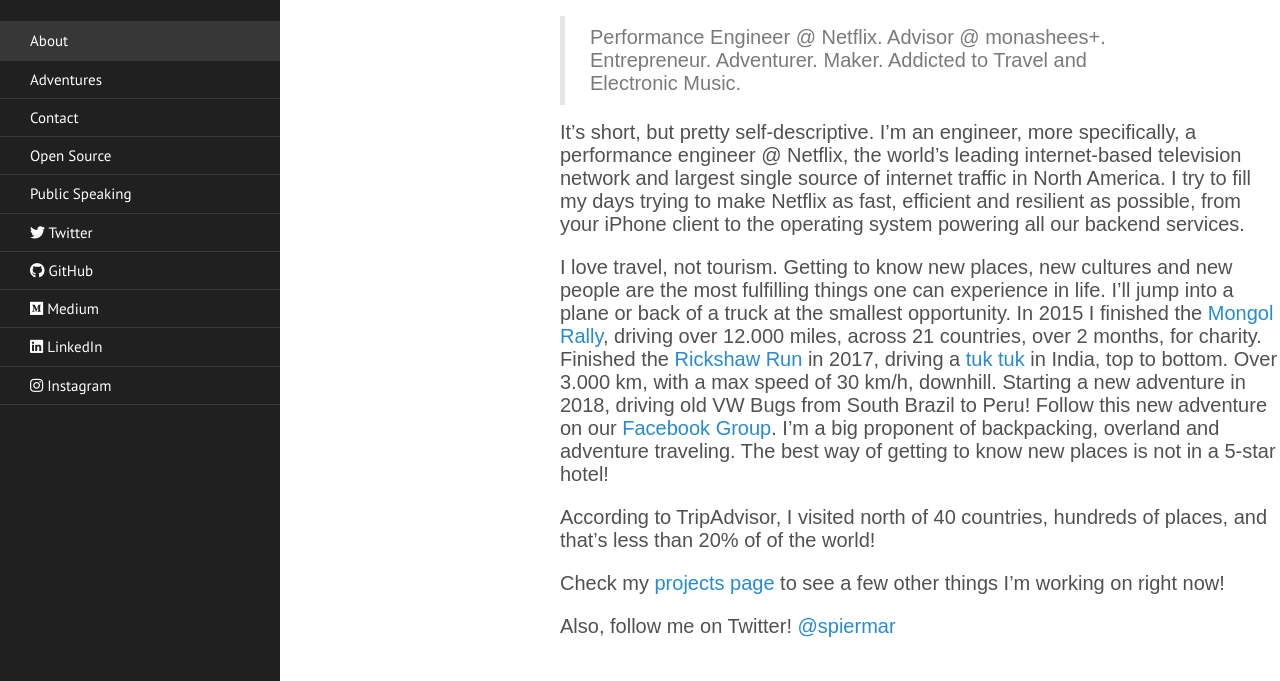
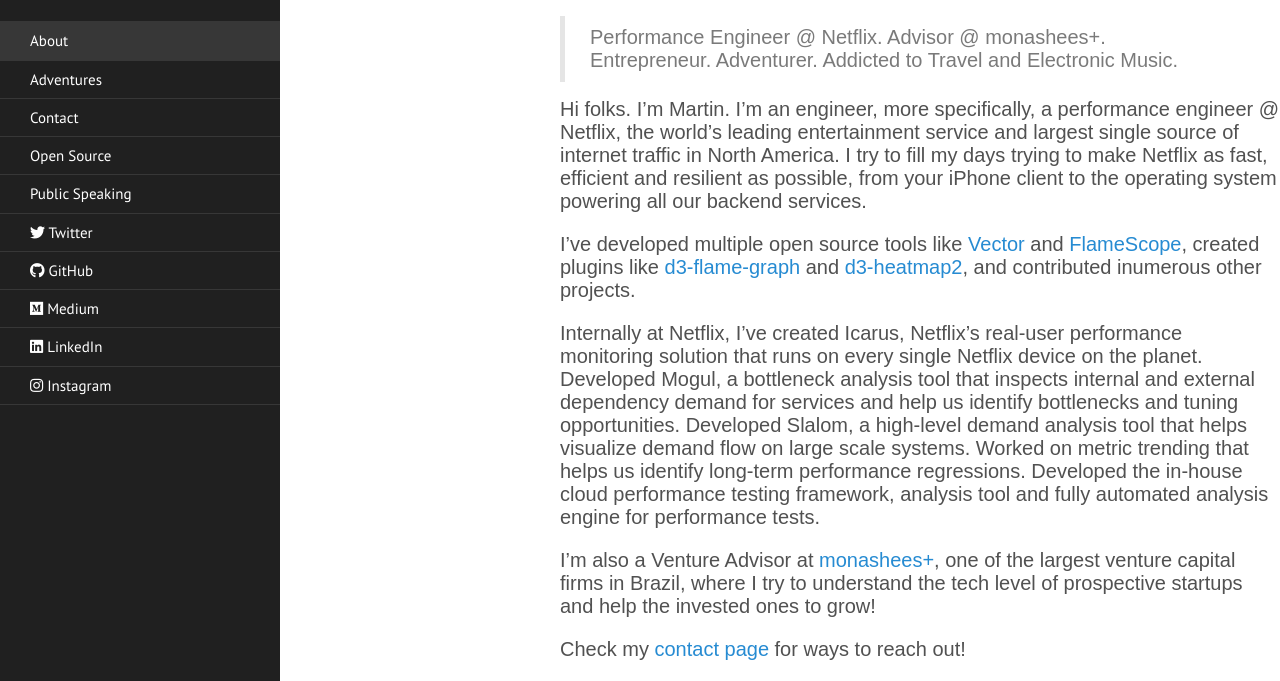
Before and after one commit to spiermar/spiermar.github.io, a Jekyll site: the page built from index.md, in a window 1280 px wide and 957 px high, cut to the strip 276-957 px from the top of the window. Built offline with Jekyll 4.4.1, drawn with Linux system fonts in a browser that asks for light colours; nearby versions of some CDN libraries.

Commit message:
refactor: updating about page

```diff
--- a/index.md
+++ b/index.md
@@ -5,14 +5,14 @@
 
 <img alt src="http://www.gravatar.com/avatar/13a1278641724c45dd69b15077c7b7a1.png?s=140" class="avatar" width="140">
 
-> Performance Engineer @ Netflix. Advisor @ monashees+. Entrepreneur. Adventurer. Maker. Addicted to Travel and Electronic Music.
+> Performance Engineer @ Netflix. Advisor @ monashees+. Entrepreneur. Adventurer. Addicted to Travel and Electronic Music.
 
-It’s short, but pretty self-descriptive. I’m an engineer, more specifically, a performance engineer @ Netflix, the world's leading internet-based television network and largest single source of internet traffic in North America. I try to fill my days trying to make Netflix as fast, efficient and resilient as possible, from your iPhone client to the operating system powering all our backend services.
+Hi folks. I’m Martin. I’m an engineer, more specifically, a performance engineer @ Netflix, the world's leading entertainment service and largest single source of internet traffic in North America. I try to fill my days trying to make Netflix as fast, efficient and resilient as possible, from your iPhone client to the operating system powering all our backend services.
 
-I love travel, not tourism. Getting to know new places, new cultures and new people are the most fulfilling things one can experience in life. I’ll jump into a plane or back of a truck at the smallest opportunity. In 2015 I finished the [Mongol Rally](http://www.theadventurists.com/mongol-rally/), driving over 12.000 miles, across 21 countries, over 2 months, for charity. Finished the [Rickshaw Run](http://www.theadventurists.com/rickshaw-run/) in 2017, driving a [tuk tuk](https://en.wikipedia.org/wiki/Auto_rickshaw) in India, top to bottom. Over 3.000 km, with a max speed of 30 km/h, downhill. Starting a new adventure in 2018, driving old VW Bugs from South Brazil to Peru! Follow this new adventure on our [Facebook Group](https://www.facebook.com/groups/604303013248626/). I'm a big proponent of backpacking, overland and adventure traveling. The best way of getting to know new places is not in a 5-star hotel!
+I've developed multiple open source tools like [Vector](https://github.com/Netflix/vector) and [FlameScope](https://github.com/Netflix/flamescope), created plugins like [d3-flame-graph](https://github.com/spiermar/d3-flame-grap) and [d3-heatmap2](https://github.com/spiermar/d3-heatmap2), and contributed inumerous other projects.
 
-According to TripAdvisor, I visited north of 40 countries, hundreds of places, and that's less than 20% of of the world!
+Internally at Netflix, I've created Icarus, Netflix's real-user performance monitoring solution that runs on every single Netflix device on the planet. Developed Mogul, a bottleneck analysis tool that inspects internal and external dependency demand for services and help us identify bottlenecks and tuning opportunities. Developed Slalom, a high-level demand analysis tool that helps visualize demand flow on large scale systems. Worked on metric trending that helps us identify long-term performance regressions. Developed the in-house cloud performance testing framework, analysis tool and fully automated analysis engine for performance tests.
 
-Check my [projects page](/projects) to see a few other things I'm working on right now!
+I'm also a Venture Advisor at [monashees+](http://monashees.com.br/en/), one of the largest venture capital firms in Brazil, where I try to understand the tech level of prospective startups and help the invested ones to grow!
 
-Also, follow me on Twitter! [@spiermar](https://twitter.com/spiermar)
+Check my [contact page](/contact) for ways to reach out!
```
